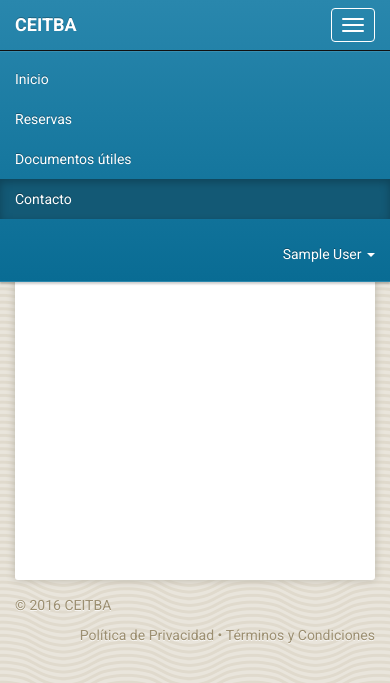
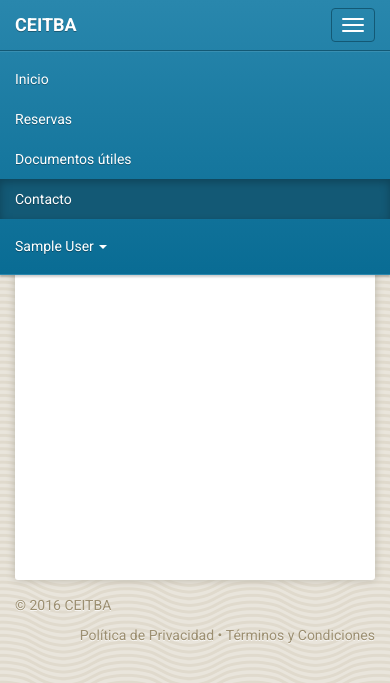
Before and after one commit to ceitba/frana, a Django app: page /bookings/contact in a window 390 px wide, after a click on "Toggle navigation". Shown: the top 683 px of the page. Run offline with Django 3.2, Linux system fonts and the light colour scheme; the visitor is signed in with stand-in values (Sample User, id 1); some libraries are stand-ins or nearby versions.

Commit message:
Tweak responsive styles

```diff
--- a/static/css/theme.css
+++ b/static/css/theme.css
@@ -35,8 +35,8 @@ body {
 	background-image: none;
 }
 
-.navbar-inverse .navbar-nav > li > a {
-	text-shadow: 0 -1px 0 rgba(0, 0, 0, .3);
+.navbar-inverse .navbar-brand, .navbar-inverse .navbar-nav > li > a {
+  text-shadow: 0 1px 0 rgba(0, 0, 0, .3)
 }
 
 .navbar-inverse .navbar-text {
@@ -44,7 +44,19 @@ body {
 }
 
 .navbar-inverse .navbar-toggle {
-  border-color: white;
+  border-color: #135975;
+}
+
+.navbar-inverse .navbar-collapse {
+  border-color: #135975;
+}
+
+.navbar-inverse .navbar-toggle:focus, .navbar-inverse .navbar-toggle:hover {
+  background-color: #135975;
+}
+
+.navbar-right {
+  float: right;
 }
 
 .page-header {
@@ -108,6 +120,16 @@ body {
   border-radius: 3px;
 }
 
+.pricing-amount {
+  float: left;
+  width: 30%;
+}
+
+.pricing-description {
+  float: left;
+  width: 70%;
+}
+
 .negative-credits {
   color: red;
 }
@@ -116,3 +138,26 @@ body {
   padding: 3px 20px;
   color: #777;
 }
+
+@media (max-width: 767px) {
+  .page-content {
+    padding: 20px;
+  }
+
+  .page-header h1 {
+    font-size: 27px;
+  }
+
+  .navbar-right {
+    float: none;
+  }
+
+  .dropdown-text-item {
+    padding: 5px 15px 5px 25px;
+    color: white;
+  }
+
+  .navbar-inverse .navbar-nav .open .dropdown-menu>li>a {
+    color: rgba(255, 255, 255, 0.7);
+  }
+}
--- a/templates/_navbar.html
+++ b/templates/_navbar.html
@@ -29,7 +29,7 @@
         </li>
       </ul>
       {% if request.user.is_authenticated %}
-      <ul class="nav navbar-nav pull-right">
+      <ul class="nav navbar-nav navbar-right">
         <li class="dropdown">
           <a data-target="#" class="dropdown-toggle" data-toggle="dropdown" role="button" aria-haspopup="true" aria-expanded="false">
             {{ request.user.get_full_name }}
```
